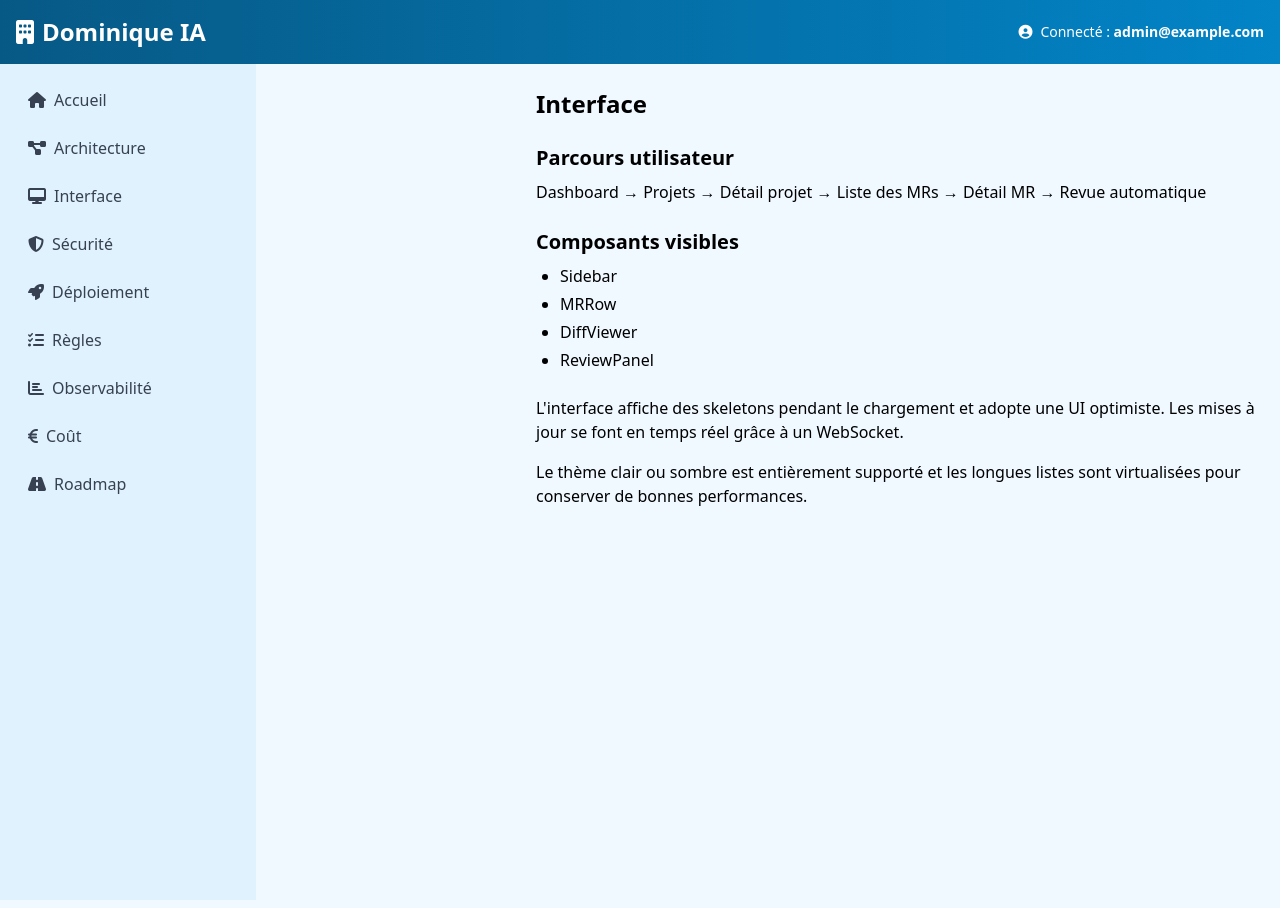
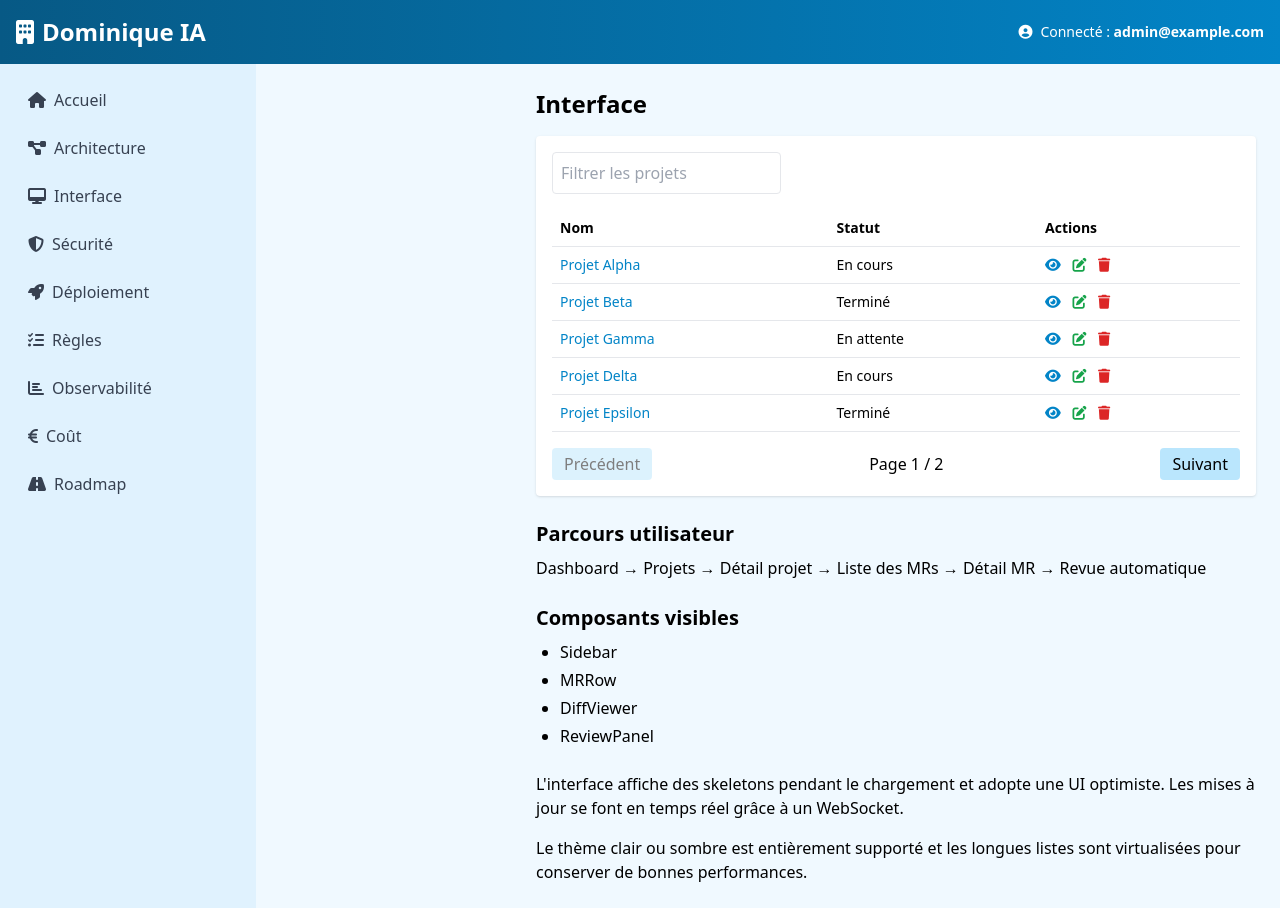
Before and after one commit to julienhay/julienhay.github.io, a Jekyll site: the page built from interface.html, in a window 1280 px wide. Built offline with Jekyll 4.4.1, drawn with Linux system fonts in a browser that asks for light colours; nearby versions of some CDN libraries.

Commit message:
Add project list with filters and detail page

```diff
--- /dev/null
+++ b/assets/interface.js
@@ -0,0 +1,51 @@
+const projects = [
+  { id: 1, name: 'Projet Alpha', status: 'En cours' },
+  { id: 2, name: 'Projet Beta', status: 'Terminé' },
+  { id: 3, name: 'Projet Gamma', status: 'En attente' },
+  { id: 4, name: 'Projet Delta', status: 'En cours' },
+  { id: 5, name: 'Projet Epsilon', status: 'Terminé' },
+  { id: 6, name: 'Projet Zeta', status: 'En cours' },
+  { id: 7, name: 'Projet Eta', status: 'En cours' },
+  { id: 8, name: 'Projet Theta', status: 'En attente' },
+  { id: 9, name: 'Projet Iota', status: 'Terminé' },
+  { id: 10, name: 'Projet Kappa', status: 'En cours' }
+];
+
+const rowsPerPage = 5;
+let currentPage = 1;
+let filtered = projects;
+
+function renderTable() {
+  const table = document.getElementById('project-table');
+  const start = (currentPage - 1) * rowsPerPage;
+  const end = start + rowsPerPage;
+  const rows = filtered.slice(start, end).map(p => `
+    <tr class="border-b hover:bg-sky-100">
+      <td class="p-2"><a href="projet.html" class="text-sky-600 hover:underline">${p.name}</a></td>
+      <td class="p-2">${p.status}</td>
+      <td class="p-2 space-x-2">
+        <a href="projet.html" class="text-sky-600" title="Voir"><i class="fa-solid fa-eye"></i></a>
+        <a href="#" class="text-green-600" title="Éditer"><i class="fa-solid fa-pen-to-square"></i></a>
+        <a href="#" class="text-red-600" title="Supprimer"><i class="fa-solid fa-trash"></i></a>
+      </td>
+    </tr>
+  `).join('');
+  table.innerHTML = rows;
+
+  document.getElementById('page-info').textContent = `Page ${currentPage} / ${Math.max(1, Math.ceil(filtered.length / rowsPerPage))}`;
+  document.getElementById('prev').disabled = currentPage === 1;
+  document.getElementById('next').disabled = end >= filtered.length;
+}
+
+function applyFilter(value) {
+  filtered = projects.filter(p => p.name.toLowerCase().includes(value.toLowerCase()));
+  currentPage = 1;
+  renderTable();
+}
+
+document.addEventListener('DOMContentLoaded', () => {
+  document.getElementById('search').addEventListener('input', e => applyFilter(e.target.value));
+  document.getElementById('prev').addEventListener('click', () => { if (currentPage > 1) { currentPage--; renderTable(); } });
+  document.getElementById('next').addEventListener('click', () => { if ((currentPage * rowsPerPage) < filtered.length) { currentPage++; renderTable(); } });
+  renderTable();
+});
--- a/interface.html
+++ b/interface.html
@@ -4,6 +4,27 @@ title: Interface
 ---
 
 <h1 class="text-2xl font-bold mb-4">{{ page.title }}</h1>
+
+<div class="bg-white shadow rounded p-4 mb-6">
+  <div class="flex justify-between mb-4">
+    <input id="search" type="text" class="border p-2 rounded w-full md:w-1/3" placeholder="Filtrer les projets">
+  </div>
+  <table class="min-w-full text-left text-sm">
+    <thead>
+      <tr class="border-b">
+        <th class="p-2">Nom</th>
+        <th class="p-2">Statut</th>
+        <th class="p-2">Actions</th>
+      </tr>
+    </thead>
+    <tbody id="project-table"></tbody>
+  </table>
+  <div class="flex justify-between items-center mt-4">
+    <button id="prev" class="px-3 py-1 bg-sky-200 rounded disabled:opacity-50">Précédent</button>
+    <span id="page-info"></span>
+    <button id="next" class="px-3 py-1 bg-sky-200 rounded disabled:opacity-50">Suivant</button>
+  </div>
+</div>
 
 <h2 class="text-xl font-semibold mt-6 mb-2">Parcours utilisateur</h2>
 <p class="mb-4">Dashboard &rarr; Projets &rarr; Détail projet &rarr; Liste des MRs &rarr; Détail MR &rarr; Revue automatique</p>
@@ -18,3 +39,5 @@ title: Interface
 
 <p class="mb-4">L'interface affiche des skeletons pendant le chargement et adopte une UI optimiste. Les mises à jour se font en temps réel grâce à un WebSocket.</p>
 <p>Le thème clair ou sombre est entièrement supporté et les longues listes sont virtualisées pour conserver de bonnes performances.</p>
+
+<script src="assets/interface.js"></script>
```
Also changed, not shown: projet.html (added, +12 -0 lines).
